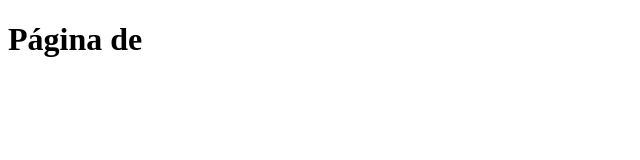
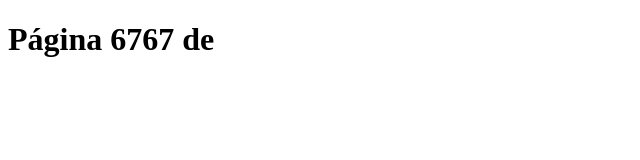
Before and after one commit to irammar747/otra, a plain HTML site: page index.html in a window 1280 px wide. Shown: the whole page, without its empty margins (0-640 px from the left). Drawn offline with Linux system fonts and the light colour scheme.

Commit message:
Update index.html

```diff
--- a/index.html
+++ b/index.html
@@ -6,6 +6,6 @@
     <title>Index</title>
 </head>
 <body>
-    <h1>Página de</h1>
+    <h1>Página 6767 de</h1>
 </body>
 </html>
```
